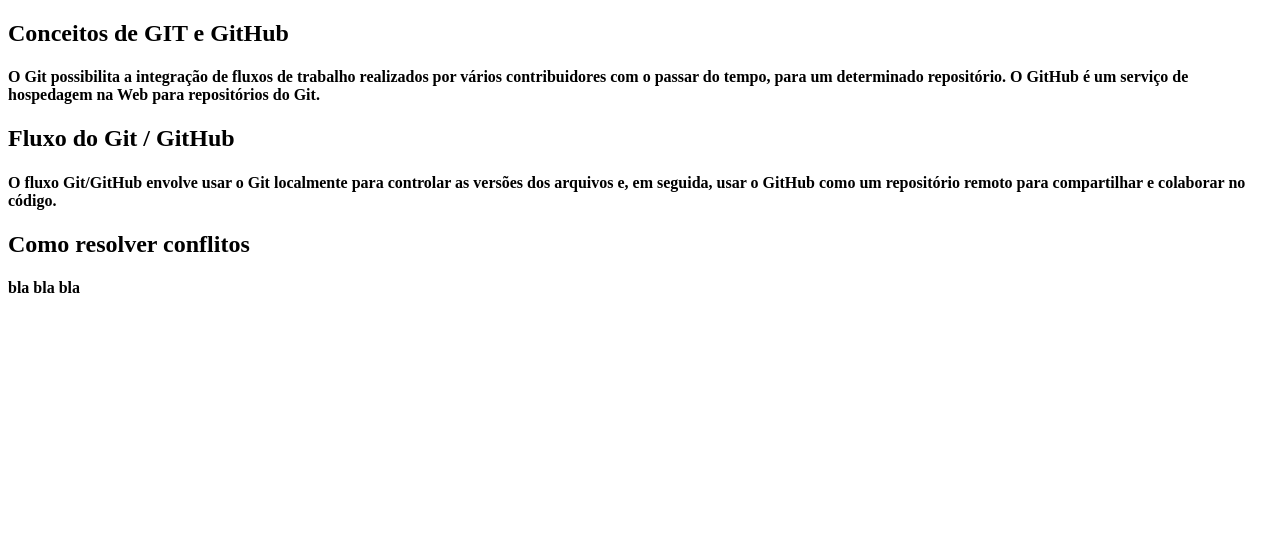
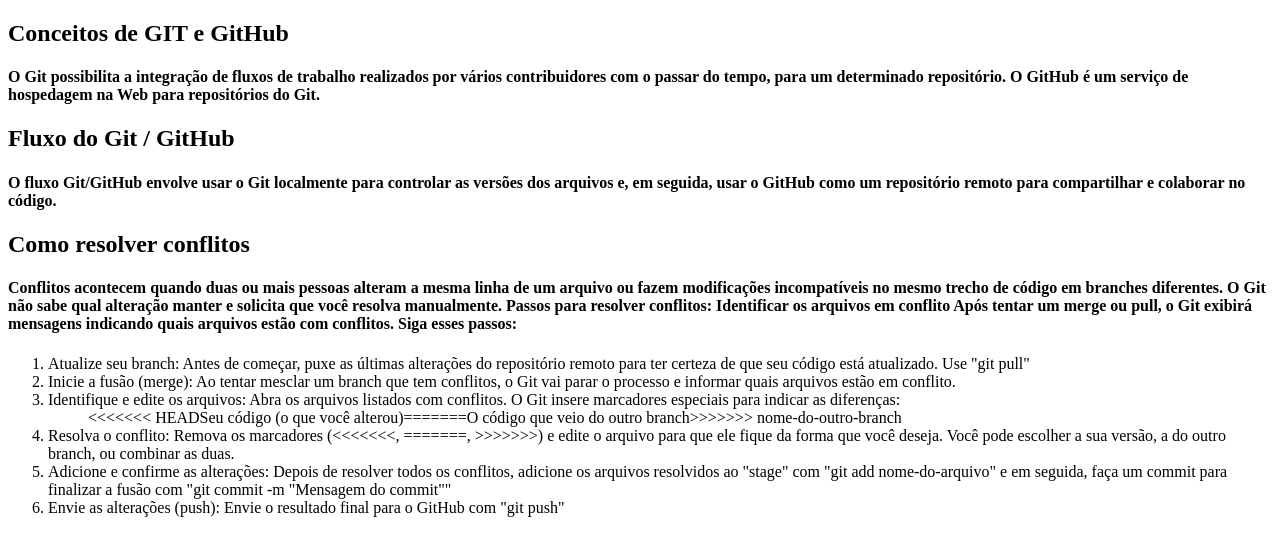
Before and after one commit to JoaoPedroCarvalhoDosSantos/MyGithub, a plain HTML site: page index.html in a window 1280 px wide. Drawn offline with Linux system fonts and the light colour scheme.

Commit message:
feat3: adiciona como resolver conflitos

```diff
--- a/index.html
+++ b/index.html
@@ -18,7 +18,27 @@
         para compartilhar e colaborar no código.</h4>
 
     <h2>Como resolver conflitos</h2>
-    <h4>bla bla bla</h4>
+    <h4>Conflitos acontecem quando duas ou mais pessoas alteram a mesma linha de um arquivo ou
+        fazem modificações incompatíveis no mesmo trecho de código em branches diferentes. O Git
+        não sabe qual alteração manter e solicita que você resolva manualmente.
+        Passos para resolver conflitos: Identificar os arquivos em conflito Após tentar um merge
+        ou pull, o Git exibirá mensagens indicando quais arquivos estão com conflitos. Siga esses passos:</h4>
+<ol>
+    <li>Atualize seu branch: Antes de começar, puxe as últimas alterações do repositório remoto para ter certeza de que seu código está atualizado. Use "git pull"</li>
+
+    <li>Inicie a fusão (merge): Ao tentar mesclar um branch que tem conflitos, o Git vai parar o processo e informar quais arquivos estão em conflito.</li>
+
+    <li>Identifique e edite os arquivos: Abra os arquivos listados com conflitos. O Git insere marcadores especiais para indicar as diferenças:
+<ol><<<<<<< HEADSeu código (o que você alterou)=======O código que veio do outro branch>>>>>>> nome-do-outro-branch</ol></li>
+
+    <li>Resolva o conflito: Remova os marcadores (<<<<<<<, =======, >>>>>>>) e edite o arquivo para que ele fique da forma que você deseja.
+    Você pode escolher a sua versão, a do outro branch, ou combinar as duas.</li>
+
+    <li>Adicione e confirme as alterações: Depois de resolver todos os conflitos, adicione os arquivos resolvidos ao "stage" com "git add nome-do-arquivo" e
+    em seguida, faça um commit para finalizar a fusão com "git commit -m "Mensagem do commit""</li>
+
+    <li>Envie as alterações (push): Envie o resultado final para o GitHub com "git push"</li>
+</ol>
 
 </body>
 </html>
```
